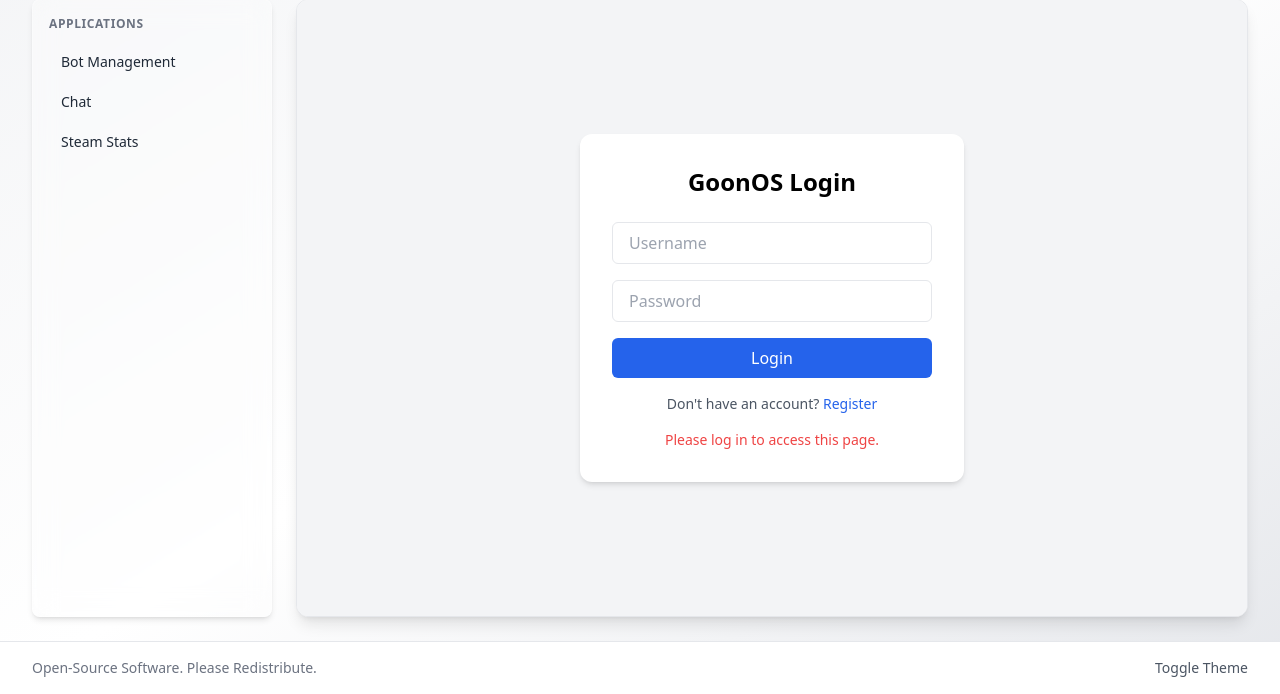
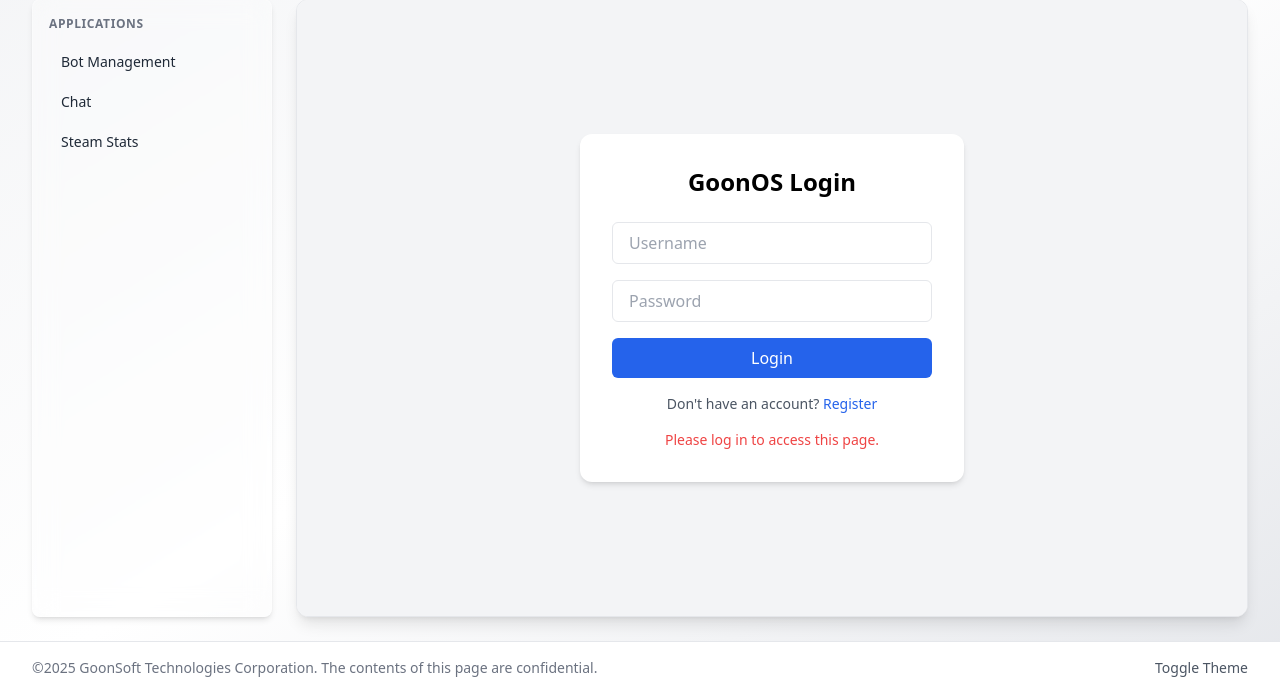
Before and after one commit to offsec64/goonOS, a Flask app: template templates/gateway.html in a window 1280 px wide. Shown: the part 106-800 px from the top of the page. Run offline with Flask 3, Linux system fonts and the light colour scheme; the template is opened without the code that fills it, so the values that code supplies are empty; some libraries are stand-ins or nearby versions.

Commit message:
Minor Change

```diff
--- a/templates/gateway.html
+++ b/templates/gateway.html
@@ -68,7 +68,7 @@
     <!-- Footer -->
     <footer class="w-full border-t text-sm bg-white text-gray-500 dark:bg-gray-900 dark:text-gray-400 dark:border-gray-700">
         <div class="w-full px-8 py-4 flex justify-between">
-            <span>Open-Source Software. Please Redistribute.</span>
+            <span>©2025 GoonSoft Technologies Corporation. The contents of this page are confidential.</span>
             <button id="themeToggle" class="text-gray-600 dark:text-gray-300 text-sm hover:underline">
                 Toggle Theme
             </button>
```
